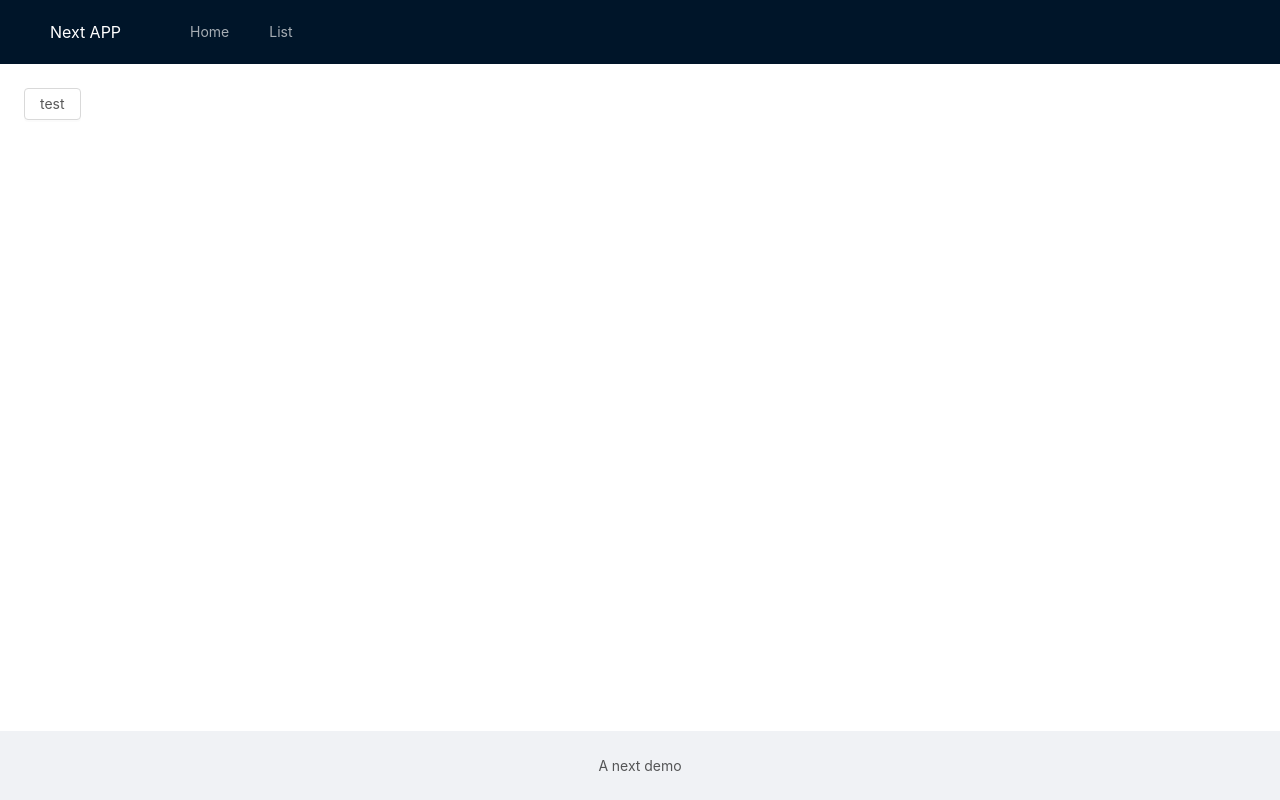
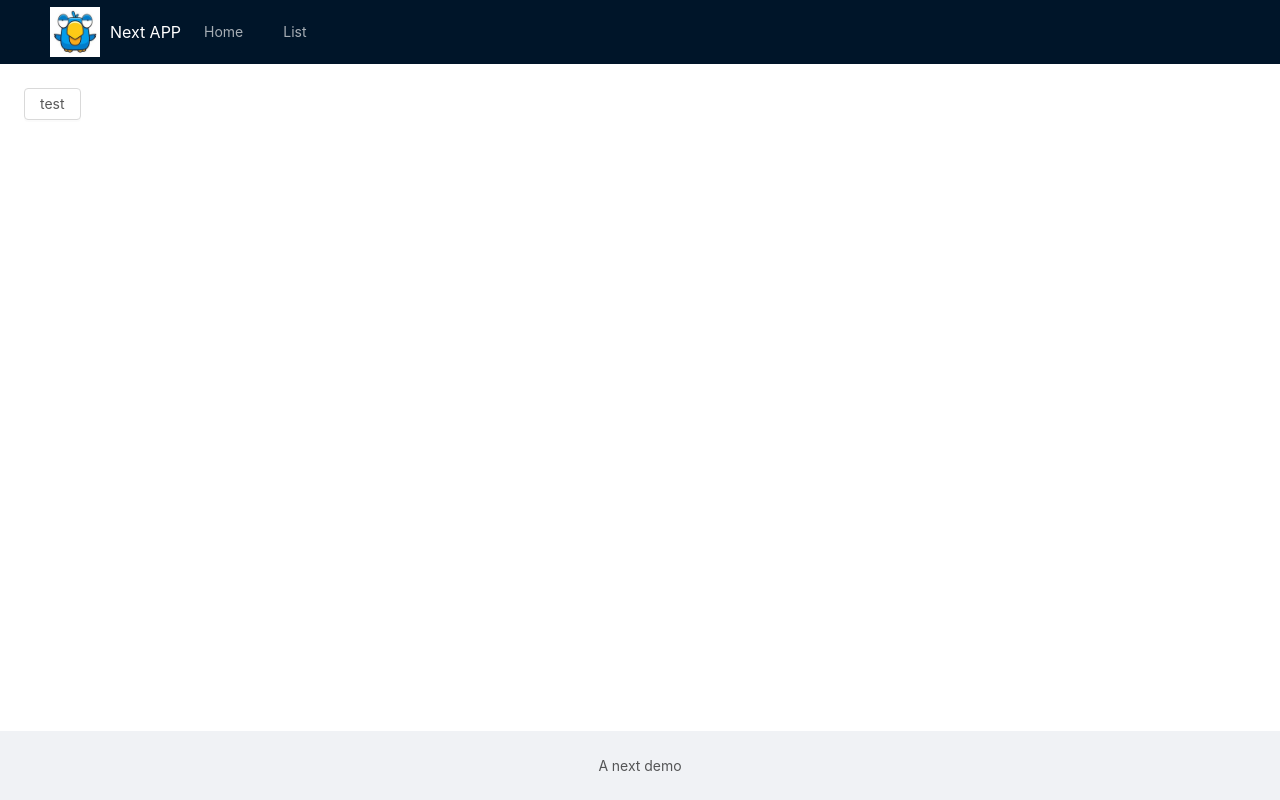
Before and after one commit to etianqq/next-app, a Next.js app: page / in a window 1280 px wide. Built offline with nearby package versions, Linux system fonts and the light colour scheme.

Commit message:
support scss

```diff
--- a/components/Layout/index.css
+++ b/components/Layout/index.scss
@@ -1,9 +1,12 @@
 .layout-logo {
-    width: 120px;
+    width: 134px;
     height: 100%;
     float: left;
     color: #fff;
     font-size: 16px;
+    background: url(/static/img/logo.jpg) no-repeat 0 center;
+    background-size: auto 50px;
+    padding-left: 60px;
 }
 
 .layout-container {
--- a/components/Layout/index.tsx
+++ b/components/Layout/index.tsx
@@ -2,7 +2,7 @@ import React from 'react'
 import { Layout, Menu } from 'antd';
 const { Header, Content, Footer } = Layout;
 import Link from 'next/link'
-import './index.css'
+import './index.scss'
 
 const MyLayout = ({ children }) => {
 
--- a/next.config.js
+++ b/next.config.js
@@ -1,7 +1,8 @@
 /* eslint-disable */
 const withCss = require('@zeit/next-css')
+const withSass = require('@zeit/next-sass');
 
-module.exports = withCss({
+module.exports = withSass(withCss({
   webpack: (config, { isServer }) => {
     if (isServer) {
       const antStyles = /antd\/.*?\/style\/css.*?/
@@ -25,4 +26,4 @@ module.exports = withCss({
     }
     return config
   },
-})
+}))
--- a/pages/_app.js
+++ b/pages/_app.js
@@ -1,7 +1,7 @@
 import React from 'react'
 import App, { Container } from 'next/app'
 import Layout from '../components/Layout'
-import '../styles/index.css'
+import '../styles/index.scss'
 
 export default class MyApp extends App {
 
```
Also changed, not shown: package.json (+8 -1 lines), static/img/logo.jpg (added), styles/index.scss (renamed from styles/index.css), 1 other file (tests, documents, lock files or other folders).
